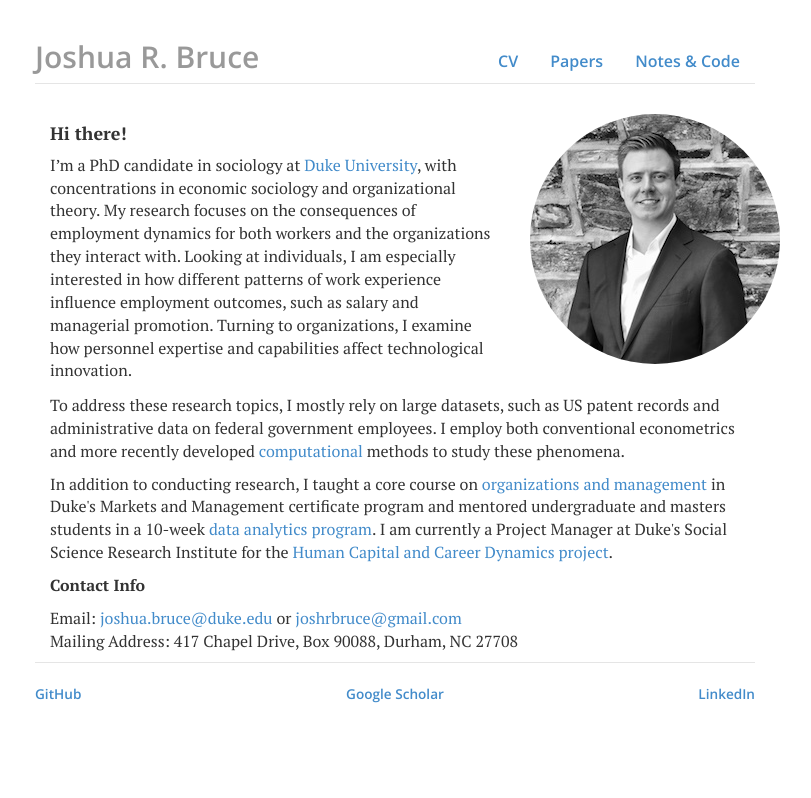
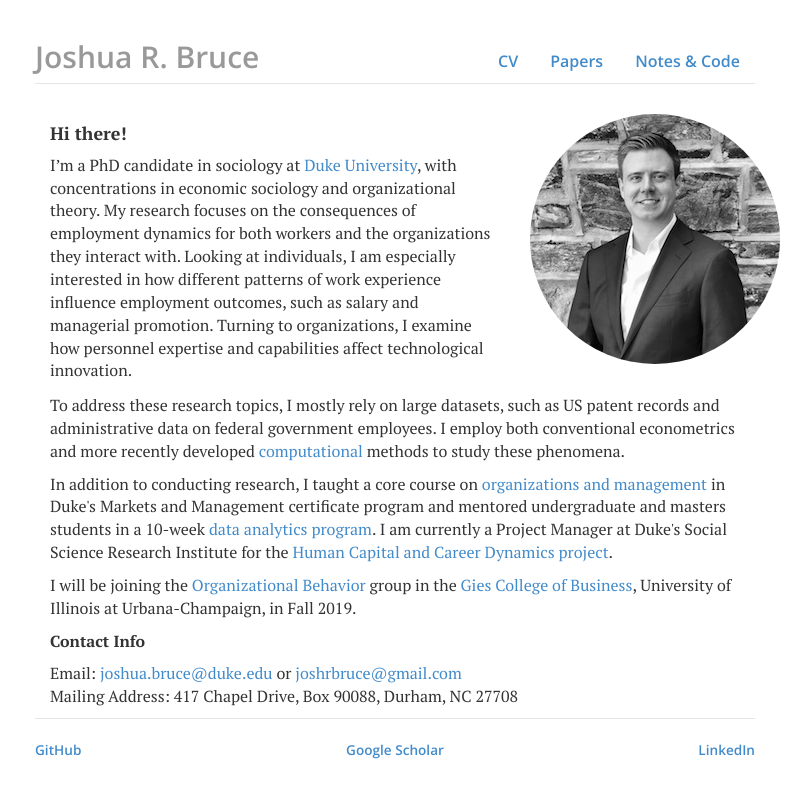
Before and after one commit to joshuarbruce/joshuarbruce.github.io, a Jekyll site: the page built from index.html, in a window 1280 px wide. Shown: the top 798 px of the page, without its empty margins (245-1056 px from the left). Built offline with Jekyll 4.4.1, drawn with Linux system fonts in a browser that asks for light colours; nearby versions of some CDN libraries.

Commit message:
update main index page
add Fall 2019 job

```diff
--- a/index.html
+++ b/index.html
@@ -15,6 +15,8 @@ title: joshuarbruce.github.io
 
 	<p>In addition to conducting research, I taught a core course on <a href="https://markets.duke.edu/courses/355" target="_blank">organizations and management</a> in Duke's Markets and Management certificate program and mentored undergraduate and masters students in a 10-week <a href="https://bigdata.duke.edu/projects/analytics-faculty-success" target="_blank">data analytics program</a>. I am currently a Project Manager at Duke's Social Science Research Institute for the <a href="https://ssri.duke.edu/projects/human-capital-career-dynamics-and-organizational-performance-us-federal-government" target="_blank">Human Capital and Career Dynamics project</a>.</p>
 
+    <p>I will be joining the <a href="https://business.illinois.edu/ba/areas/organizational-behavior/" target="_blank">Organizational Behavior</a>  group in the <a href="https://business.illinois.edu" target="_blank">Gies College of Business</a>, University of Illinois at Urbana-Champaign, in Fall 2019.</p>
+
 	<p><b>Contact Info</b></p>
     <p>Email: <a href="mailto:joshua.bruce@duke.edu" target = "_blank"><span class = "obfuscate">ude.ekud@ecurb.auhsoj</span></a> or <a href="mailto:joshrbruce@gmail.com" target = "_blank"><span class = "obfuscate">moc.liamg@ecurbrhsoj</span></a><br>
     Mailing Address: 417 Chapel Drive, Box 90088, Durham, NC 27708
```
